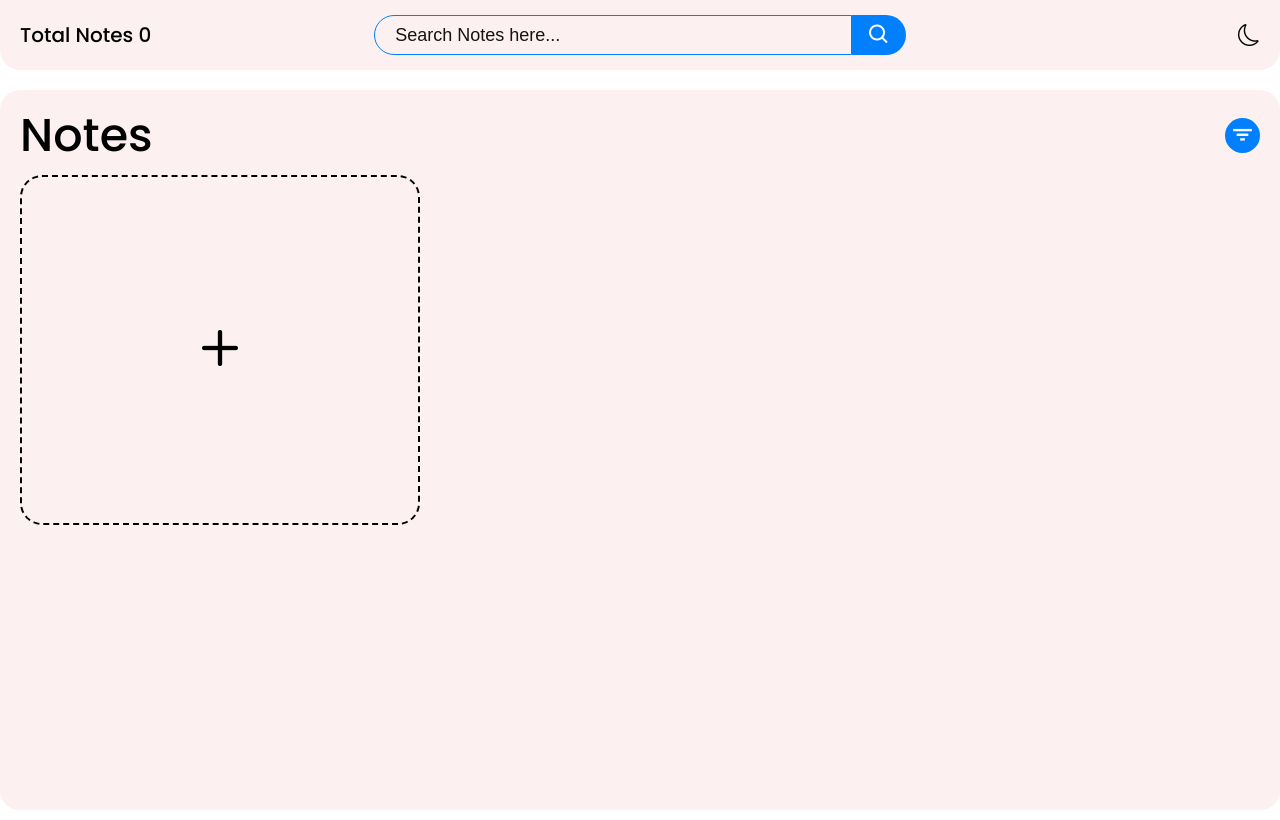
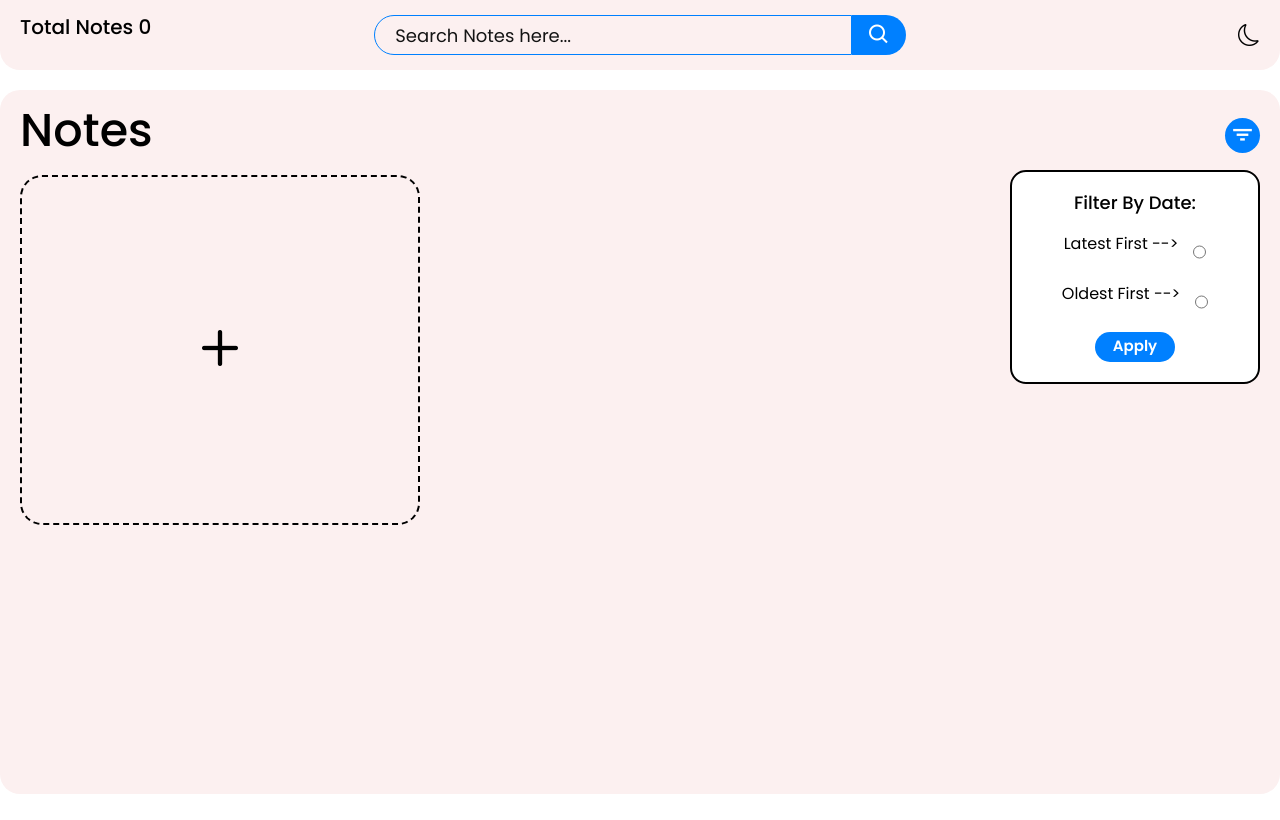
Before and after one commit to msaad53407/Notes-Taking-App, a website with bundled scripts: page index.html in a window 1280 px wide. Both pictures are taken after a click on the icon 1242 px from the left and 135 px from the top of the page. Built offline with nearby package versions, Linux system fonts and the light colour scheme.

Commit message:
Changing Styles for modals and adding filter modal

```diff
--- a/css/sections/add-note-modal.css
+++ b/css/sections/add-note-modal.css
@@ -3,8 +3,8 @@
 }
 
 .notes-container__add-note-button dialog {
-  width: 600px;
-  height: 450px;
+  width: 0;
+  height: 0;
   position: fixed;
   inset: 0;
   margin: auto;
@@ -13,6 +13,12 @@
   border-radius: 16px;
   padding: 20px 20px;
   background-color: var(--less-light);
+  transition: width 0.3s linear, height 0.3s linear;
+}
+
+.notes-container__add-note-button dialog.active {
+  width: 600px;
+  height: 520px;
 }
 
 .notes-container__add-note-button dialog form {
@@ -55,6 +61,24 @@
   background-color: transparent;
   overflow-x: hidden;
   overflow-y: auto;
+}
+
+.add-note-button__modal__note-description::-webkit-scrollbar {
+  width: 7px;
+}
+
+.add-note-button__modal__note-description::-webkit-progress-bar {
+  background-color: var(--light);
+}
+
+.add-note-button__modal__note-description::-webkit-scrollbar-track {
+  background-color: var(--less-light);
+  border-radius: 0 16px 16px 0;
+}
+
+.add-note-button__modal__note-description::-webkit-scrollbar-thumb {
+  background-color: var(--less-dark);
+  border-radius: 0 16px 16px 0;
 }
 
 .add-note-button__modal__note-heading:focus,
--- a/css/sections/edit-note-modal.css
+++ b/css/sections/edit-note-modal.css
@@ -3,8 +3,8 @@
 }
 
 .edit-note-button__modal {
-  width: 600px;
-  height: 450px;
+  width: 0;
+  height: 0;
   position: fixed;
   inset: 0;
   margin: auto;
@@ -13,6 +13,12 @@
   border-radius: 16px;
   padding: 20px 20px;
   background-color: var(--less-light);
+  transition: width 0.3s linear, height 0.3s linear;
+}
+
+.edit-note-button__modal.active {
+  width: 600px;
+  height: 520px;
 }
 
 .edit-note-button__modal form {
--- a/css/sections/header.css
+++ b/css/sections/header.css
@@ -7,7 +7,7 @@ header {
   height: 70px;
   background-color: var(--less-light);
   border-radius: 0 0 20px 20px;
-  transition: all 0.5s linear;
+  transition: all 0.3s linear;
 }
 
 .header__total-tasks {
--- a/css/sections/note-card.css
+++ b/css/sections/note-card.css
@@ -40,6 +40,12 @@
   flex: 2;
   width: 100%;
   height: 100%;
+  word-break: break-all;
+  overflow-y: auto;
+}
+
+.note-card__description::-webkit-scrollbar {
+  display: none;
 }
 
 .note-card__timing {
@@ -80,6 +86,10 @@
   box-shadow: 0px 0px 5px var(--dark);
 }
 
+.note-card__options__delete:hover {
+  background-color: rgb(138, 0, 0);
+}
+
 .note-card__options__edit {
   padding: 10px;
   color: #fff;
@@ -91,3 +101,7 @@
   cursor: pointer;
   box-shadow: 0 0 7px var(--dark);
 }
+
+.note-card__options__edit:hover {
+  background-color: var(--blue-hover);
+}
--- a/css/style.css
+++ b/css/style.css
@@ -22,9 +22,9 @@
 }
 
 body {
-  background-color: var(--light);
-  font-family: "Poppins", sans-serif;
-  transition: all 0.5s linear;
+  background-color: var(--light) !important;
+  font-family: "Poppins", sans-serif !important;
+  transition: all 0.3s linear !important;
 }
 
 body.dark {
@@ -39,7 +39,7 @@ button {
   border: none;
 }
 
-.container {
+.custom-container {
   max-width: 1280px;
   margin: auto;
   display: flex;
@@ -52,13 +52,14 @@ main {
   background-color: var(--less-light);
   border-radius: 20px;
   width: 100%;
-  min-height: 90dvh;
+  min-height: 88dvh;
   padding: 20px;
+  position: relative;
   display: flex;
   flex-direction: column;
   gap: 15px;
   margin-bottom: 10px;
-  transition: all 0.5s linear;
+  transition: all 0.3s linear;
 }
 
 main .filter {
@@ -95,3 +96,64 @@ main .notes-container {
   gap: 20px;
   flex-wrap: wrap;
 }
+
+button,
+input,
+optgroup,
+select,
+textarea {
+  font-family: unset !important;
+  line-height: unset !important;
+}
+
+.filter-modal {
+  position: absolute;
+  top: -50px;
+  right: -300px;
+  transform: rotate(90deg);
+  width: 250px;
+  background-color: var(--light);
+  color: var(--dark);
+  border-radius: 16px;
+  border: 2px solid var(--dark);
+  padding: 20px;
+  transition: right 0.3s linear, top 0.3s linear, transform 0.3s linear;
+  z-index: 1;
+}
+
+.filter-modal.active {
+  transform: rotate(0deg);
+  right: 20px;
+  top: 80px;
+}
+
+.filter-modal form {
+  height: 100%;
+  display: flex;
+  flex-direction: column;
+  align-items: center;
+  justify-content: center;
+  gap: 10px;
+}
+
+.filter-modal form h4 {
+  font-size: 18px;
+}
+
+.filter-modal label {
+  display: flex;
+  gap: 15px;
+}
+
+.filter-modal form .filter-modal__submit {
+  width: 80px;
+  height: 30px;
+  background-color: var(--blue);
+  outline: none;
+  border: none;
+  border-radius: 16px;
+  cursor: pointer;
+  color: #fff;
+  font-size: 15px;
+  font-weight: 600;
+}
--- a/index.html
+++ b/index.html
@@ -5,6 +5,12 @@
     <meta name="viewport" content="width=device-width, initial-scale=1.0" />
     <title>Notes App</title>
     <link rel="stylesheet" href="./css/style.css" />
+    <link
+      href="https://cdn.jsdelivr.net/npm/bootstrap@5.3.1/dist/css/bootstrap.min.css"
+      rel="stylesheet"
+      integrity="sha384-4bw+/aepP/YC94hEpVNVgiZdgIC5+VKNBQNGCHeKRQN+PtmoHDEXuppvnDJzQIu9"
+      crossorigin="anonymous"
+    />
     <link
       rel="stylesheet"
       href="https://cdn.jsdelivr.net/npm/bootstrap-icons@1.10.5/font/bootstrap-icons.css"
@@ -19,7 +25,7 @@
     ></script>
   </head>
   <body>
-    <div class="container">
+    <div class="custom-container">
       <header>
         <div class="header__total-tasks">
           <p>Total Notes <span class="notes-count">Loading...</span></p>
@@ -35,7 +41,21 @@
       <main>
         <section class="filter">
           <h2>Notes</h2>
-          <i class="bx bx-filter"></i>
+          <i class="filter-button bx bx-filter"></i>
+          <div class="filter-modal">
+            <form action="#">
+              <h4>Filter By Date:</h4>
+              <label for="filter-option-1">
+                <p>Latest First --></p>
+                <input type="radio" name="filter" id="filter-option" />
+              </label>
+              <label for="filter-option-2">
+                <p>Oldest First --></p>
+                <input type="radio" name="filter" id="filter-option" />
+              </label>
+              <input type="submit" value="Apply" class="filter-modal__submit" />
+            </form>
+          </div>
         </section>
         <section class="notes-container">
           <div class="notes-container__add-note-button">
--- a/js/script.js
+++ b/js/script.js
@@ -1,5 +1,4 @@
 import templateNoteCard, { getDate } from "./templateNoteCard.js";
-
 
 const themeSwitcher = document.querySelector('.theme-switcher__icon'),
     notesContainer = document.querySelector('.notes-container'),
@@ -10,7 +9,9 @@ const themeSwitcher = document.querySelector('.theme-switcher__icon'),
     forms = document.querySelectorAll('form'),
     headingInput = document.querySelector('.add-note-button__modal__note-heading'),
     descriptionInput = document.querySelector('#note-description'),
-    notesCount = document.querySelector('.notes-count');
+    notesCount = document.querySelector('.notes-count'),
+    filterButton = document.querySelector('.filter-button'),
+    filterModal = document.querySelector('.filter-modal');
 
 
 forms.forEach(form => {
@@ -44,16 +45,18 @@ themeSwitcher.addEventListener('click', function () {
 const openModal = (targetModal) => {
     return function () {
         targetModal.showModal()
+        targetModal.classList.add('active')
     }
 }
 
 const closeModal = (targetModal) => {
     return function () {
         targetModal.close()
+        targetModal.classList.remove('active')
     }
 }
 
-const addingNote = () => {
+const addNote = () => {
     const [noteCard, noteCardHeading, noteCardDescription, noteHeading, noteDescription, noteCardTimingAdded] = templateNoteCard();
     noteCardHeading.innerText = headingInput.value;
     noteCardDescription.innerText = descriptionInput.value;
@@ -75,4 +78,8 @@ const addingNote = () => {
 addNoteIcon.addEventListener('click', openModal(addNoteModal))
 closeNoteModal.addEventListener('click', closeModal(addNoteModal))
 
-addNoteButton.addEventListener('click', addingNote)
+addNoteButton.addEventListener('click', addNote)
+
+filterButton.addEventListener('click', e => {
+    filterModal.classList.toggle('active')
+})
--- a/js/templateNoteCard.js
+++ b/js/templateNoteCard.js
@@ -18,12 +18,14 @@ export const getDate = (targetElement, message) => {
 const openModal = (targetModal) => {
     return function () {
         targetModal.showModal()
+        targetModal.classList.add('active')
     }
 }
 
 const closeModal = (targetModal) => {
     return function () {
         targetModal.close()
+        targetModal.classList.remove('active')
     }
 }
 
```
Also changed, not shown: package.json (added, +12 -0 lines).
